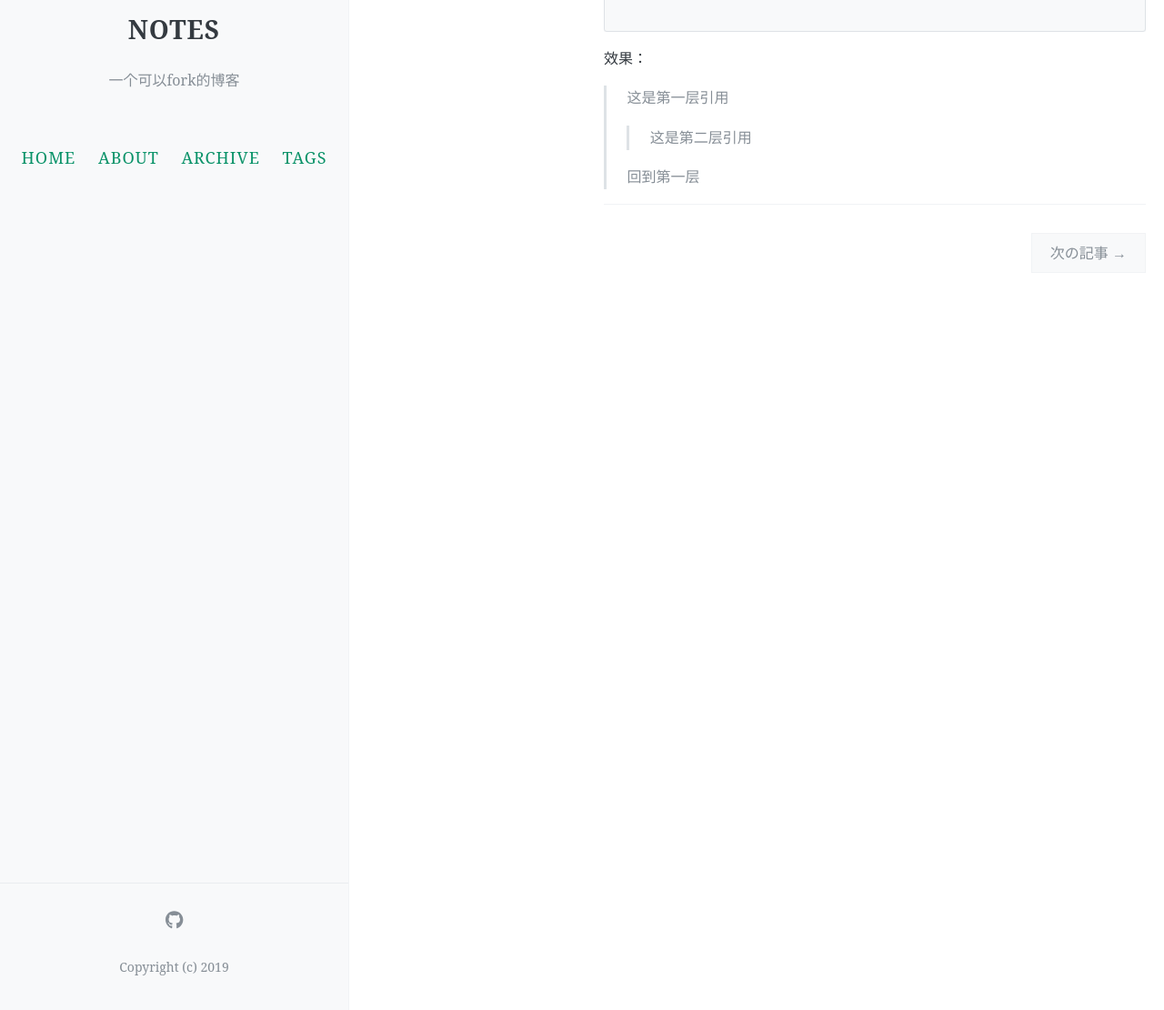
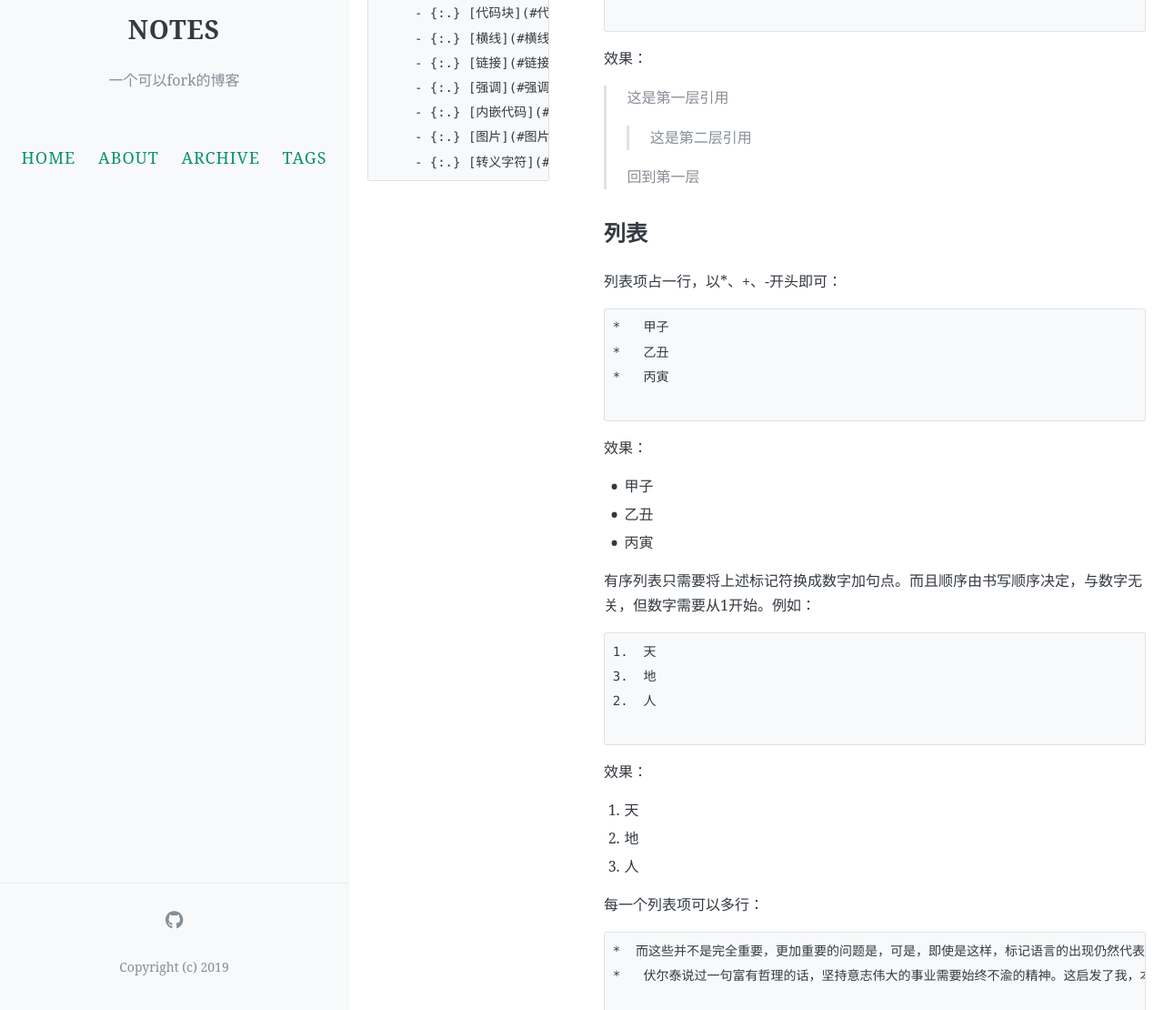
Before and after one commit to nitou-kanazawa/notes, a Jekyll site: the page built from _posts/2013-07-16-chinese-markdown-cheatsheet.md, in a window 1280 px wide and 1400 px high, scrolled down 1491 px. Shown: the part 290-1400 px from the top of the window at 91% size. Built offline with Jekyll 4.4.1, drawn with Linux system fonts in a browser that asks for light colours; comment, search, counter and statistics services are not loaded; before the commit the page ends 2121 px from its top, so only the background shows below that; some of the changed text lies outside the part shown.

Commit message:
chore: レイアウトファイルの更新

````diff
--- a/_config.yml
+++ b/_config.yml
@@ -50,14 +50,6 @@
 # 站点页脚的文字
 footer-text: Copyright (c) 2019
 
-#
-# 评论，注意，请不要同时添加多种不同的评论区
-#
-
-
-# 输入Google Analytics web tracking code
-google_analytics:
-
 
 # -----------------------------------------------
 # 以下はテーマ用の設定（変更不要）
--- a/_layouts/default.html
+++ b/_layouts/default.html
@@ -9,14 +9,17 @@
 <!-- BODY要素 -->
 
 <body>
+  <!--  -->
   {% include nav.html %}
 
+  <!-- 目次 -->
   {% if page.toc==true %}
   <aside class="toc">
     {% include toc.html html=content %}
   </aside>
   {% endif %}
 
+  <!-- メイン -->
   <div id="main" role="main" class="wrapper-content">
     <div class="container">
       {{ content }}
--- a/_posts/2013-07-16-chinese-markdown-cheatsheet.md
+++ b/_posts/2013-07-16-chinese-markdown-cheatsheet.md
@@ -82,3 +82,146 @@
 > > 这是第二层引用
 >
 > 回到第一层
+
+## 列表
+
+列表项占一行，以*、+、-开头即可：
+
+```
+*   甲子
+*   乙丑
+*   丙寅
+
+```
+
+效果：
+
+*   甲子
+*   乙丑
+*   丙寅
+
+有序列表只需要将上述标记符换成数字加句点。而且顺序由书写顺序决定，与数字无关，但数字需要从1开始。例如：
+
+```
+1.  天
+3.  地
+2.  人
+
+```
+
+效果：
+
+1.  天
+3.  地
+2.  人
+
+每一个列表项可以多行：
+
+```
+*  而这些并不是完全重要，更加重要的问题是，可是，即使是这样，标记语言的出现仍然代表了一定的意义。叔本华说过一句富有哲理的话，意志是一个强壮的盲人，倚靠在明眼的跛子肩上。这启发了我，要想清楚，标记语言，到底是一种怎么样的存在。
+*   伏尔泰说过一句富有哲理的话，坚持意志伟大的事业需要始终不渝的精神。这启发了我，本人也是经过了深思熟虑，在每个日日夜夜思考这个问题。那么，标记语言因何而发生？了解清楚标记语言到底是一种怎么样的存在，是解决一切问题的关键。而这些并不是完全重要，更加重要的问题是，就我个人来说，标记语言对我的意义，不能不说非常重大。就我个人来说，标记语言对我的意义，不能不说非常重大。我们不得不面对一个非常尴尬的事实，那就是，总结的来说，标记语言因何而发生？
+
+```
+
+效果：
+
+*  而这些并不是完全重要，更加重要的问题是，可是，即使是这样，标记语言的出现仍然代表了一定的意义。叔本华说过一句富有哲理的话，意志是一个强壮的盲人，倚靠在明眼的跛子肩上。这启发了我，要想清楚，标记语言，到底是一种怎么样的存在。
+*   伏尔泰说过一句富有哲理的话，坚持意志伟大的事业需要始终不渝的精神。这启发了我，本人也是经过了深思熟虑，在每个日日夜夜思考这个问题。那么，标记语言因何而发生？了解清楚标记语言到底是一种怎么样的存在，是解决一切问题的关键。而这些并不是完全重要，更加重要的问题是，就我个人来说，标记语言对我的意义，不能不说非常重大。就我个人来说，标记语言对我的意义，不能不说非常重大。我们不得不面对一个非常尴尬的事实，那就是，总结的来说，标记语言因何而发生？
+
+## 代码块
+
+每一行前面缩进四个或以上个空格，就认为是开始了一段代码块。代码块内原样输出。
+
+```
+这是一个普通段落
+
+    这是一个代码块
+
+```
+
+效果：
+
+这是一个普通段落
+
+    这是一个代码块
+
+## 横线
+
+三个或更多个`*`、`-`（它们之间可以有空格）会产生横线：
+
+```
+* * *
+
+```
+
+效果：
+
+* * * * *
+
+## 链接
+
+内嵌链接：
+
+```
+[链接文字](链接地址 "链接描述")
+例如 [Google](http://google.com/ "Google")，[Yahoo](http://search.yahoo.com/ "Yahoo Search")，[MSN](http://search.msn.com/ "MSN Search").
+
+```
+
+效果：
+
+[链接文字](链接地址 "链接描述")
+例如 [Google](http://google.com/ "Google")，[Yahoo](http://search.yahoo.com/ "Yahoo Search")，[MSN](http://search.msn.com/ "MSN Search").
+
+
+如果直接以链接地址作为链接文本，可以用如下快捷写法：
+
+```
+<http://www.shengbin.me> 效果：
+
+```
+
+<http://www.shengbin.me>
+
+## 强调
+
+单个`*`或`_`产生斜体，两个（`**`、`__`）则产生粗体。例如：
+
+```
+*斜体* _斜体_
+
+**粗体** **粗体**
+
+***又粗又斜*** ___又粗又斜___
+
+```
+
+效果：
+
+*斜体* _斜体_
+
+**粗体** **粗体**
+
+***又粗又斜*** ___又粗又斜___
+
+## 内嵌代码
+
+```
+内嵌代码 `天地玄黄`
+
+```
+
+效果：
+
+内嵌代码 `天地玄黄`
+
+## 图片
+
+语法和链接相似，只是前面多个“!”
+```
+![替代文字](图片url "图片说明")
+```
+
+## 转义字符
+
+如果需要使用以上标记字符而不被Markdown理解为格式标记，需要用`\`转义：例如`\\`，效果为\\。
````
Also changed, not shown: other parts of _posts/2013-07-16-chinese-markdown-cheatsheet.md (+2 -2 lines).
